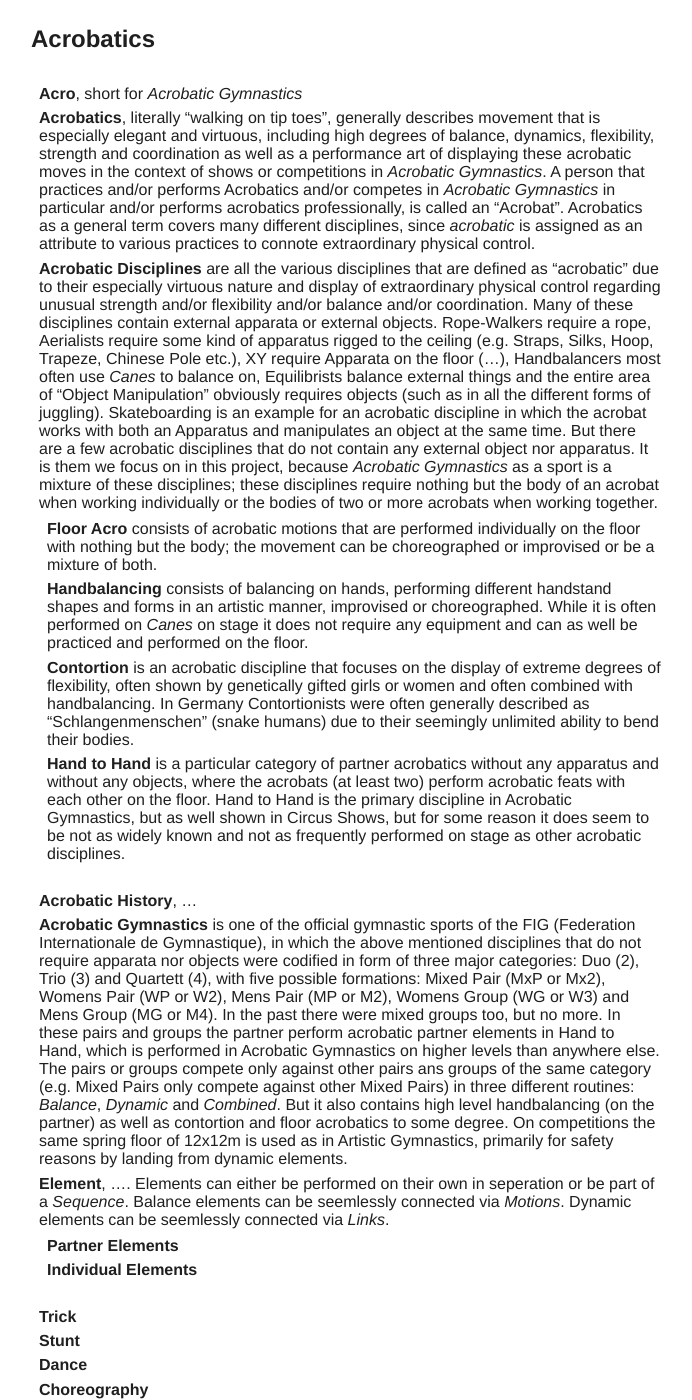
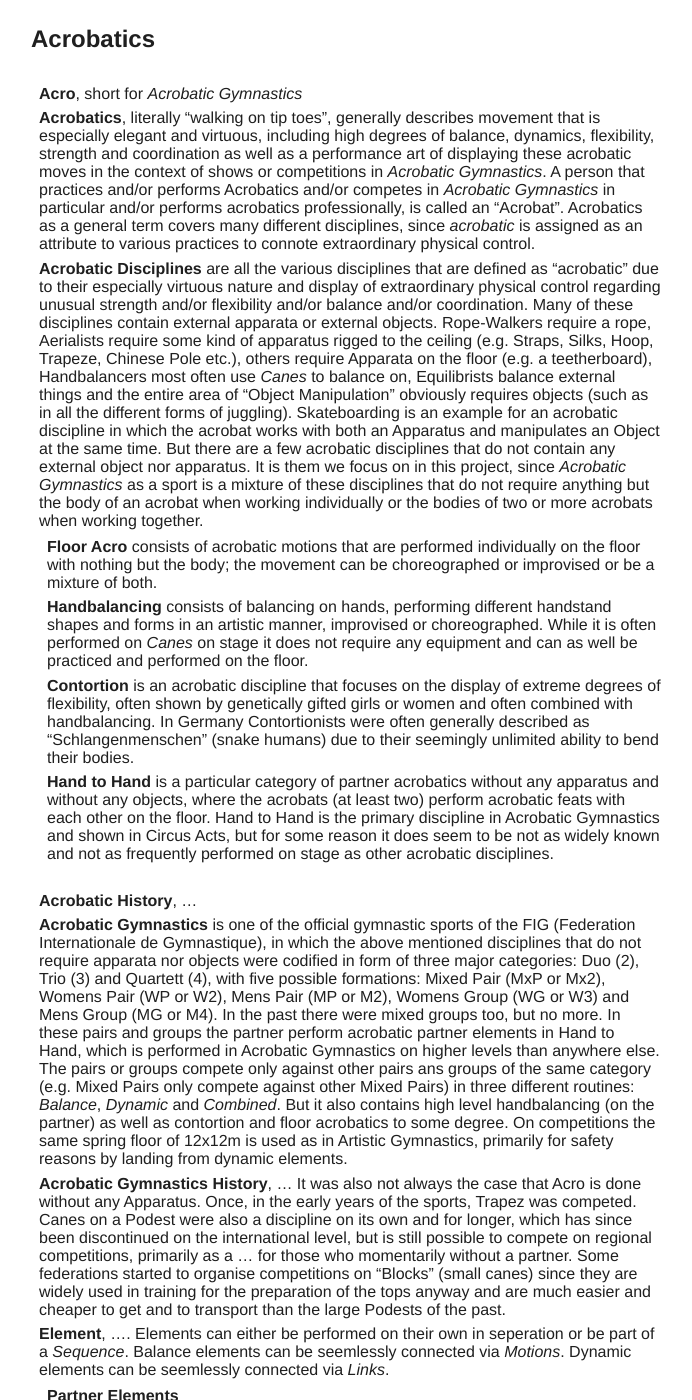
Before and after one commit to floshin/acrolib, a Jekyll site: the page built from glossary.md, in a window 1280 px wide and 1400 px high, scrolled down 261 px. Shown: the whole window, without its empty margins (294-986 px from the left). Built offline with Jekyll 4.4.1, drawn with Linux system fonts in a browser that asks for light colours; our own code applies the rules of GitHub Pages for plain Markdown files.

Commit message:
Update glossary.md

```diff
--- a/glossary.md
+++ b/glossary.md
@@ -12,13 +12,14 @@ We divide the Acrobatic terms into the following categories according to the cat
 
 * **Acro**, short for *Acrobatic Gymnastics*
 * **Acrobatics**, literally "walking on tip toes", generally describes movement that is especially elegant and virtuous, including high degrees of balance, dynamics, flexibility, strength and coordination as well as a performance art of displaying these acrobatic moves in the context of shows or competitions in *Acrobatic Gymnastics*. A person that practices and/or performs Acrobatics and/or competes in *Acrobatic Gymnastics* in particular and/or performs acrobatics professionally, is called an "Acrobat". Acrobatics as a general term covers many different disciplines, since *acrobatic* is assigned as an attribute to various practices to connote extraordinary physical control.
-* **Acrobatic Disciplines** are all the various disciplines that are defined as "acrobatic" due to their especially virtuous nature and display of extraordinary physical control regarding unusual strength and/or flexibility and/or balance and/or coordination. Many of these disciplines contain external apparata or external objects. Rope-Walkers require a rope, Aerialists require some kind of apparatus rigged to the ceiling (e.g. Straps, Silks, Hoop, Trapeze, Chinese Pole etc.), XY require Apparata on the floor (...), Handbalancers most often use *Canes* to balance on, Equilibrists balance external things and the entire area of "Object Manipulation" obviously requires objects (such as in all the different forms of juggling). Skateboarding is an example for an acrobatic discipline in which the acrobat works with both an Apparatus and manipulates an object at the same time. But there are a few acrobatic disciplines that do not contain any external object nor apparatus. It is them we focus on in this project, because *Acrobatic Gymnastics* as a sport is a mixture of these disciplines; these disciplines require nothing but the body of an acrobat when working individually or the bodies of two or more acrobats when working together.
+* **Acrobatic Disciplines** are all the various disciplines that are defined as "acrobatic" due to their especially virtuous nature and display of extraordinary physical control regarding unusual strength and/or flexibility and/or balance and/or coordination. Many of these disciplines contain external apparata or external objects. Rope-Walkers require a rope, Aerialists require some kind of apparatus rigged to the ceiling (e.g. Straps, Silks, Hoop, Trapeze, Chinese Pole etc.), others require Apparata on the floor (e.g. a teetherboard), Handbalancers most often use *Canes* to balance on, Equilibrists balance external things and the entire area of "Object Manipulation" obviously requires objects (such as in all the different forms of juggling). Skateboarding is an example for an acrobatic discipline in which the acrobat works with both an Apparatus and manipulates an Object at the same time. But there are a few acrobatic disciplines that do not contain any external object nor apparatus. It is them we focus on in this project, since *Acrobatic Gymnastics* as a sport is a mixture of these disciplines that do not require anything but the body of an acrobat when working individually or the bodies of two or more acrobats when working together.
   * **Floor Acro** consists of acrobatic motions that are performed individually on the floor with nothing but the body; the movement can be choreographed or improvised or be a mixture of both.
   * **Handbalancing** consists of balancing on hands, performing different handstand shapes and forms in an artistic manner, improvised or choreographed. While it is often performed on *Canes* on stage it does not require any equipment and can as well be practiced and performed on the floor.
   * **Contortion** is an acrobatic discipline that focuses on the display of extreme degrees of flexibility, often shown by genetically gifted girls or women and often combined with handbalancing. In Germany Contortionists were often generally described as "Schlangenmenschen" (snake humans) due to their seemingly unlimited ability to bend their bodies.
-  * **Hand to Hand** is a particular category of partner acrobatics without any apparatus and without any objects, where the acrobats (at least two) perform acrobatic feats with each other on the floor. Hand to Hand is the primary discipline in Acrobatic Gymnastics, but as well shown in Circus Shows, but for some reason it does seem to be not as widely known and not as frequently performed on stage as other acrobatic disciplines.
+  * **Hand to Hand** is a particular category of partner acrobatics without any apparatus and without any objects, where the acrobats (at least two) perform acrobatic feats with each other on the floor. Hand to Hand is the primary discipline in Acrobatic Gymnastics and shown in Circus Acts, but for some reason it does seem to be not as widely known and not as frequently performed on stage as other acrobatic disciplines.
 * **Acrobatic History**, ...
 * **Acrobatic Gymnastics** is one of the official gymnastic sports of the FIG (Federation Internationale de Gymnastique), in which the above mentioned disciplines that do not require apparata nor objects were codified in form of three major categories: Duo (2), Trio (3) and Quartett (4), with five possible formations: Mixed Pair (MxP or Mx2), Womens Pair (WP or W2), Mens Pair (MP or M2), Womens Group (WG or W3) and Mens Group (MG or M4). In the past there were mixed groups too, but no more. In these pairs and groups the partner perform acrobatic partner elements in Hand to Hand, which is performed in Acrobatic Gymnastics on higher levels than anywhere else. The pairs or groups compete only against other pairs ans groups of the same category (e.g. Mixed Pairs only compete against other Mixed Pairs) in three different routines: *Balance*, *Dynamic* and *Combined*. But it also contains high level handbalancing (on the partner) as well as contortion and floor acrobatics to some degree. On competitions the same spring floor of 12x12m is used as in Artistic Gymnastics, primarily for safety reasons by landing from dynamic elements.
+* **Acrobatic Gymnastics History**, ... It was also not always the case that Acro is done without any Apparatus. Once, in the early years of the sports, Trapez was competed. Canes on a Podest were also a discipline on its own and for longer, which has since been discontinued on the international level, but is still possible to compete on regional competitions, primarily as a ... for those who momentarily without a partner. Some federations started to organise competitions on "Blocks" (small canes) since they are widely used in training for the preparation of the tops anyway and are much easier and cheaper to get and to transport than the large Podests of the past.
 * **Element**, .... Elements can either be performed on their own in seperation or be part of a *Sequence*. Balance elements can be seemlessly connected via *Motions*. Dynamic elements can be seemlessly connected via *Links*.
   * **Partner Elements**
   * **Individual Elements**
```
